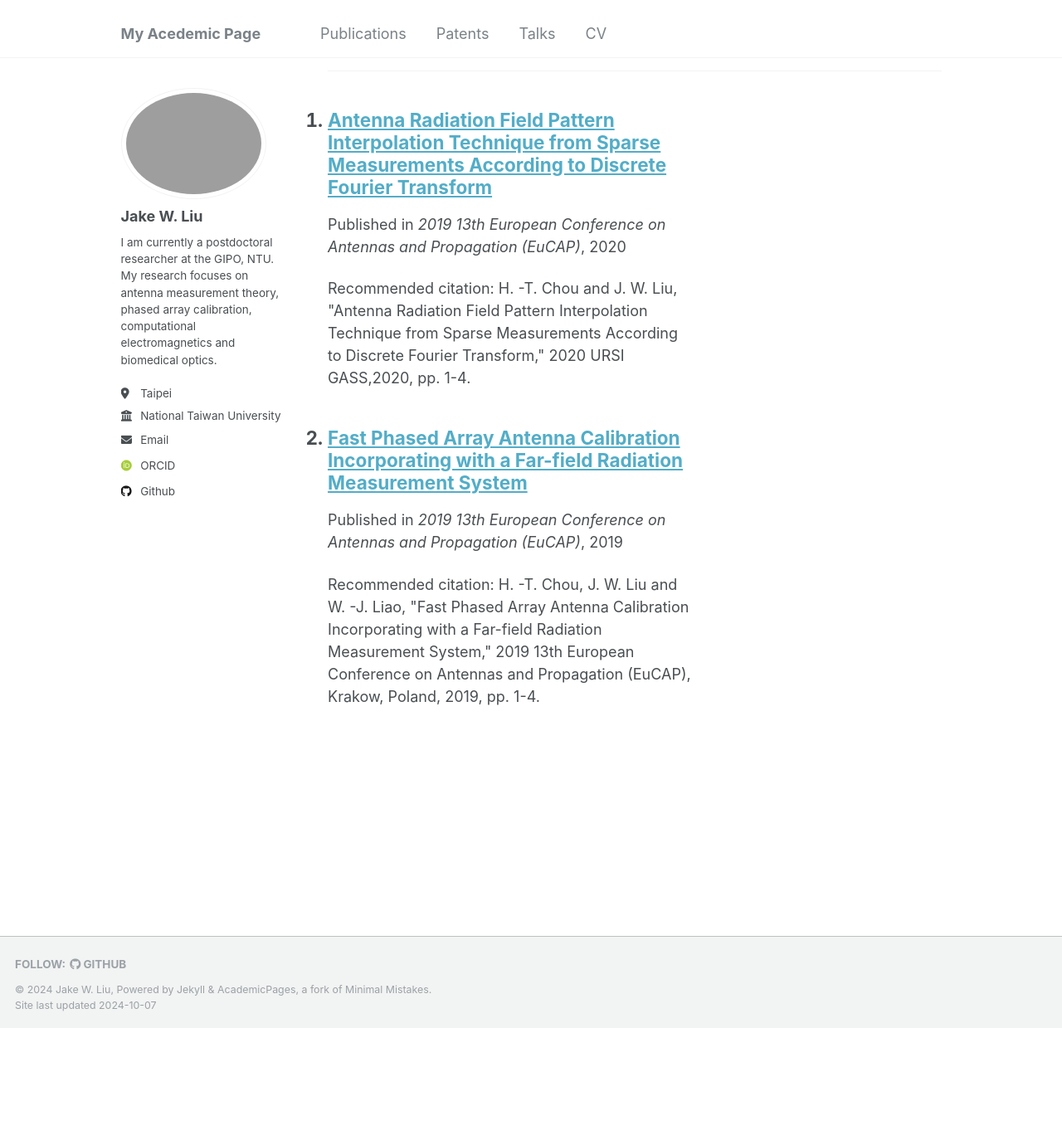
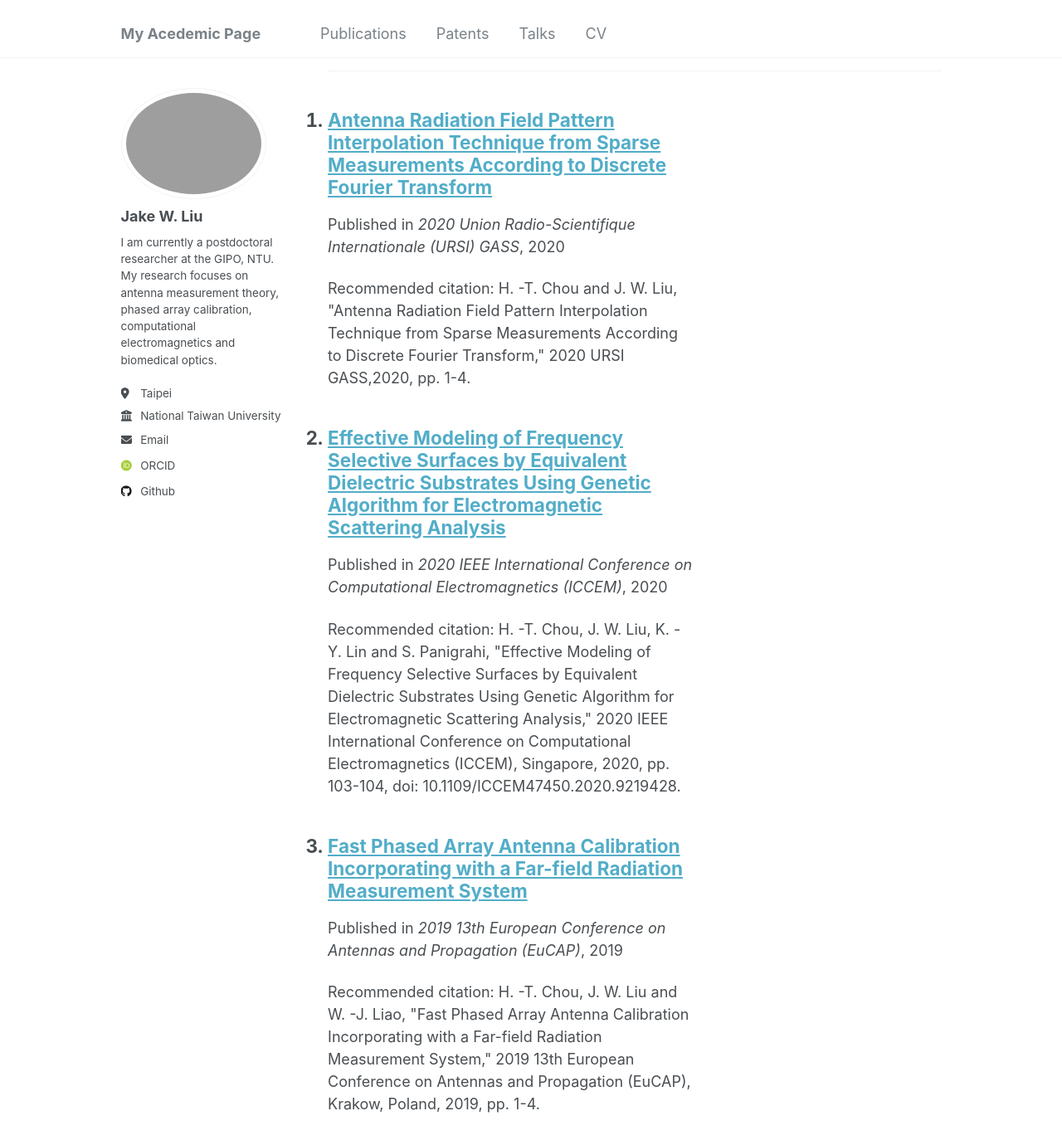
Before and after one commit to akjake616/jwliu, a Jekyll site: the page built from _pages/publications.html, in a window 1280 px wide and 1400 px high, scrolled down 1051 px. Shown: the top 1380 px of the window at 83% size. Built offline with Jekyll 4.4.1, drawn with Linux system fonts in a browser that asks for light colours; some web fonts are replaced; before the commit the page ends 2290 px from its top, so only the background shows below that.

Commit message:
add 5th paper

```diff
--- /dev/null
+++ b/_publications/2020-08-24-ICCEM-FSS.md
@@ -0,0 +1,13 @@
+---
+title: "Effective Modeling of Frequency Selective Surfaces by Equivalent Dielectric Substrates Using Genetic Algorithm for Electromagnetic Scattering Analysis"
+collection: publications
+category: conferences
+permalink: /publication/2020-08-24-ICCEM-FSS
+excerpt: ' '
+date: 2020-08-24
+venue: '2020 IEEE International Conference on Computational Electromagnetics (ICCEM)'
+# paperurl: 'http://academicpages.github.io/files/paper3.pdf'
+citation: 'H. -T. Chou, J. W. Liu, K. -Y. Lin and S. Panigrahi, "Effective Modeling of Frequency Selective Surfaces by Equivalent Dielectric Substrates Using Genetic Algorithm for Electromagnetic Scattering Analysis," 2020 IEEE International Conference on Computational Electromagnetics (ICCEM), Singapore, 2020, pp. 103-104, doi: 10.1109/ICCEM47450.2020.9219428.'
+---
+
+This paper presents a methodology to model electromagnetic (EM) frequency selective surfaces (FSS) in terms of equivalent dielectric materials, which can be used to perform fast EM scattering analysis when the FSS is integrated with other antennas. This modeling provides an efficient way to simulate large FSS, where full-wave analysis is required. In the approximation, the transmission and reflection coefficients of the FSS element under an infinite array assumption are first calculated by commercial tools, and afterward genetic algorithm (GA) is applied to resemble the FSS by a dielectric substrate with proper permittivity, permeability and loss tangent. Thus, the equivalent dielectric surface can replace the original FSS in order to evaluate the performance of the antenna structure such as the radar cross-section (RCS).
--- a/_publications/2020-08-29-URSI-array-interp.md
+++ b/_publications/2020-08-29-URSI-array-interp.md
@@ -5,7 +5,7 @@ category: conferences
 permalink: /publication/2020-08-29-URSI-array-interp
 excerpt: ' '
 date: 2020-08-29
-venue: '2019 13th European Conference on Antennas and Propagation (EuCAP)'
+venue: '2020 Union Radio-Scientifique Internationale (URSI) GASS'
 # paperurl: 'http://academicpages.github.io/files/paper3.pdf'
 citation: 'H. -T. Chou and J. W. Liu, "Antenna Radiation Field Pattern Interpolation Technique from Sparse Measurements According to Discrete Fourier Transform," 2020 URSI GASS,2020, pp. 1-4.'
 ---
```
